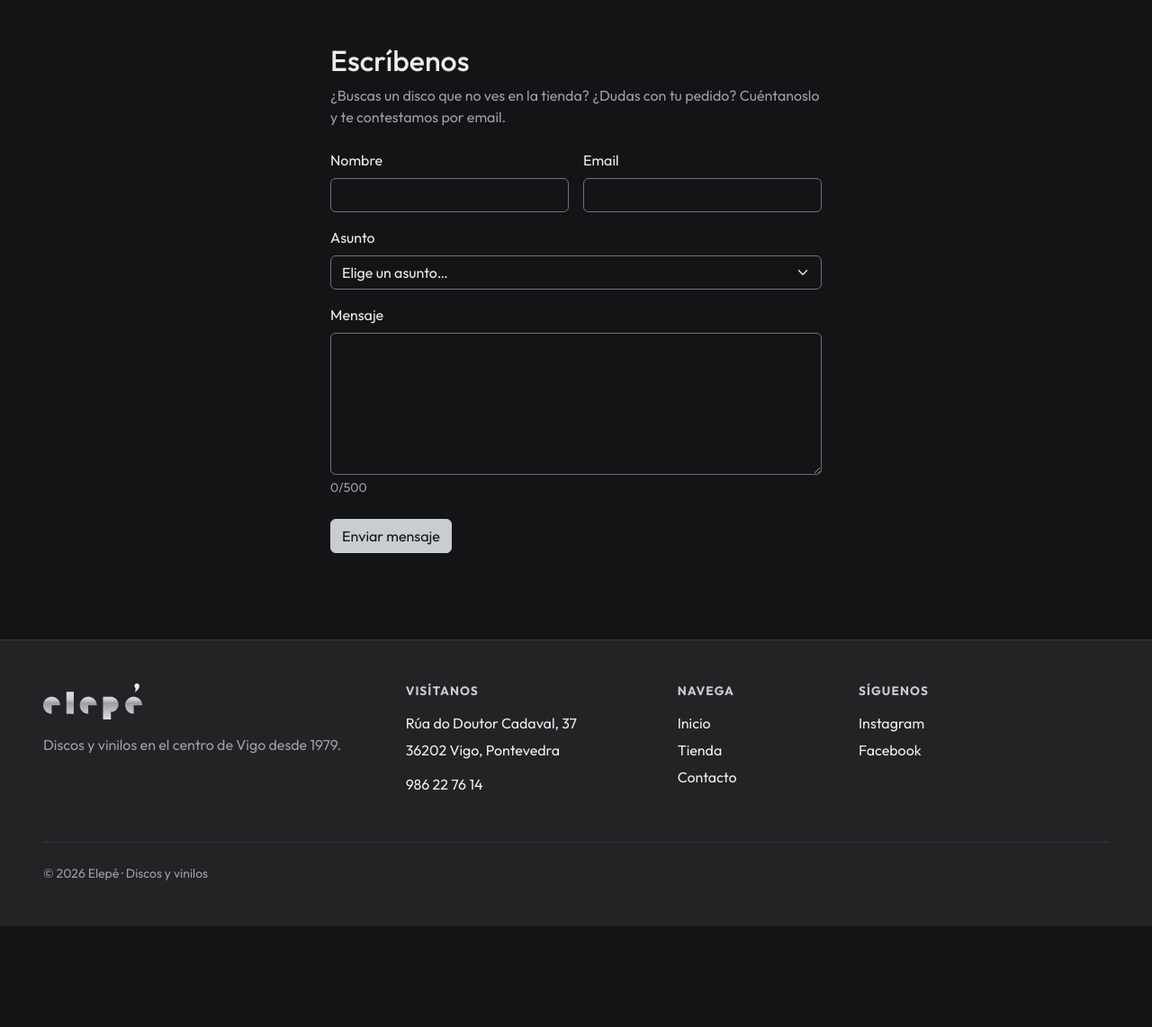
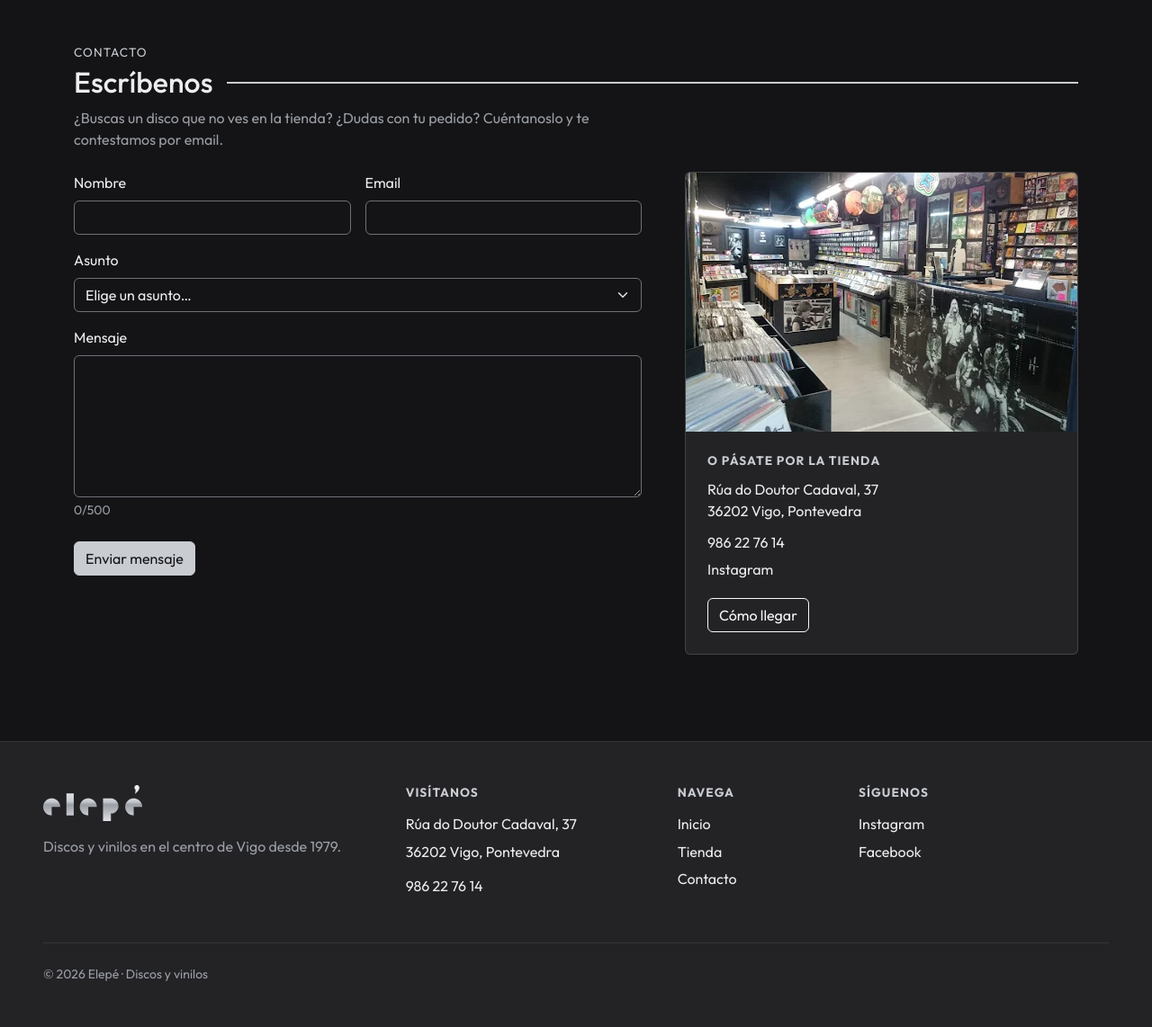
Before and after one commit to dalvsua-maker/elepe, a PHP site: page /contacto.php in a window 1280 px wide. Shown: the part 56-1198 px from the top of the page at 90% size. Before the commit the page ends 1086 px from the top, so only its background shows below. Run offline with PHP 8.4, Linux system fonts and the light colour scheme.

Commit message:
contacto y gracias con fotos de la tienda

```diff
--- a/public/contacto.php
+++ b/public/contacto.php
@@ -10,14 +10,20 @@ $titulo = 'Contacto · Elepe';
 require __DIR__ . '/../src/partes/cabecera.php';
 ?>
 
-<!-- Formulario de contacto -->
+<!-- Contacto: el formulario a la izquierda y, al lado, la tarjeta de la tienda física
+     (en el móvil, la tarjeta baja debajo del formulario) -->
 <section class="py-5">
   <div class="container">
-    <div class="row justify-content-center">
-      <div class="col-md-8 col-lg-6">
-        <h1 class="h2 mb-2">Escríbenos</h1>
-        <p class="text-secondary mb-4">¿Buscas un disco que no ves en la tienda? ¿Dudas con tu pedido? Cuéntanoslo y te contestamos por email.</p>
+    <p class="antetitulo mb-1">Contacto</p>
+    <div class="d-flex align-items-center gap-3 mb-2">
+      <h1 class="h2 mb-0">Escríbenos</h1>
+      <span class="balda flex-grow-1" aria-hidden="true"></span>
+    </div>
+    <p class="text-secondary mb-4 entradilla">¿Buscas un disco que no ves en la tienda? ¿Dudas con tu pedido? Cuéntanoslo y te contestamos por email.</p>
 
+    <div class="row g-4 g-lg-5">
+      <!-- Formulario -->
+      <div class="col-lg-7">
         <form id="formulario-contacto" data-con-sesion="<?= $conSesion ? 'si' : 'no' ?>" novalidate>
           <div class="row g-3">
             <div class="col-md-6">
@@ -54,6 +60,23 @@ require __DIR__ . '/../src/partes/cabecera.php';
           <button type="submit" id="boton-enviar" class="btn btn-primary mt-4">Enviar mensaje</button>
         </form>
       </div>
+
+      <!-- La tienda física: foto del interior, dirección, teléfono, Instagram y cómo llegar -->
+      <div class="col-lg-5">
+        <aside class="card overflow-hidden">
+          <img src="/img/tienda/interior-mostrador.webp" class="card-img-top" alt="Interior de Elepé: las cubetas de discos y el mostrador" width="512" height="288">
+          <div class="card-body p-4">
+            <h2 class="pie-titulo">O pásate por la tienda</h2>
+            <address class="mb-3">
+              Rúa do Doutor Cadaval, 37<br>
+              36202 Vigo, Pontevedra<br>
+              <a class="pie-enlace d-inline-block mt-2" href="tel:+34986227614">986 22 76 14</a><br>
+              <a class="pie-enlace" href="https://www.instagram.com/discos_elepe/" target="_blank" rel="noopener">Instagram<span class="visually-hidden"> (se abre en otra pestaña)</span></a>
+            </address>
+            <a class="btn btn-outline-light" href="https://www.google.com/maps/search/?api=1&amp;query=Elep%C3%A9%20R%C3%BAa%20do%20Doutor%20Cadaval%2037%20Vigo" target="_blank" rel="noopener">Cómo llegar<span class="visually-hidden"> (abre Google Maps en otra pestaña)</span></a>
+          </div>
+        </aside>
+      </div>
     </div>
   </div>
 </section>
--- a/public/css/estilos.css
+++ b/public/css/estilos.css
@@ -364,6 +364,12 @@ h3,
   background-color: var(--cromo);
 }
 
+/* Gracias: la foto de la fachada con su pie, como una foto impresa; no crece más de 22rem para no pixelarse */
+.foto-fachada {
+  max-width: 22rem;
+  border: 1px solid var(--borde);
+}
+
 
 /* Portada en la tabla del panel: un botón sin aspecto de botón que abre "Editar" */
 .boton-portada {
```
Also changed, not shown: docs/pruebas.md (+6 -0 lines), docs/requisitos.md (+1 -1 lines), public/gracias.php (+44 -5 lines), public/img/tienda/fachada-banderola.webp (added), public/img/tienda/interior-mostrador.webp (added).
